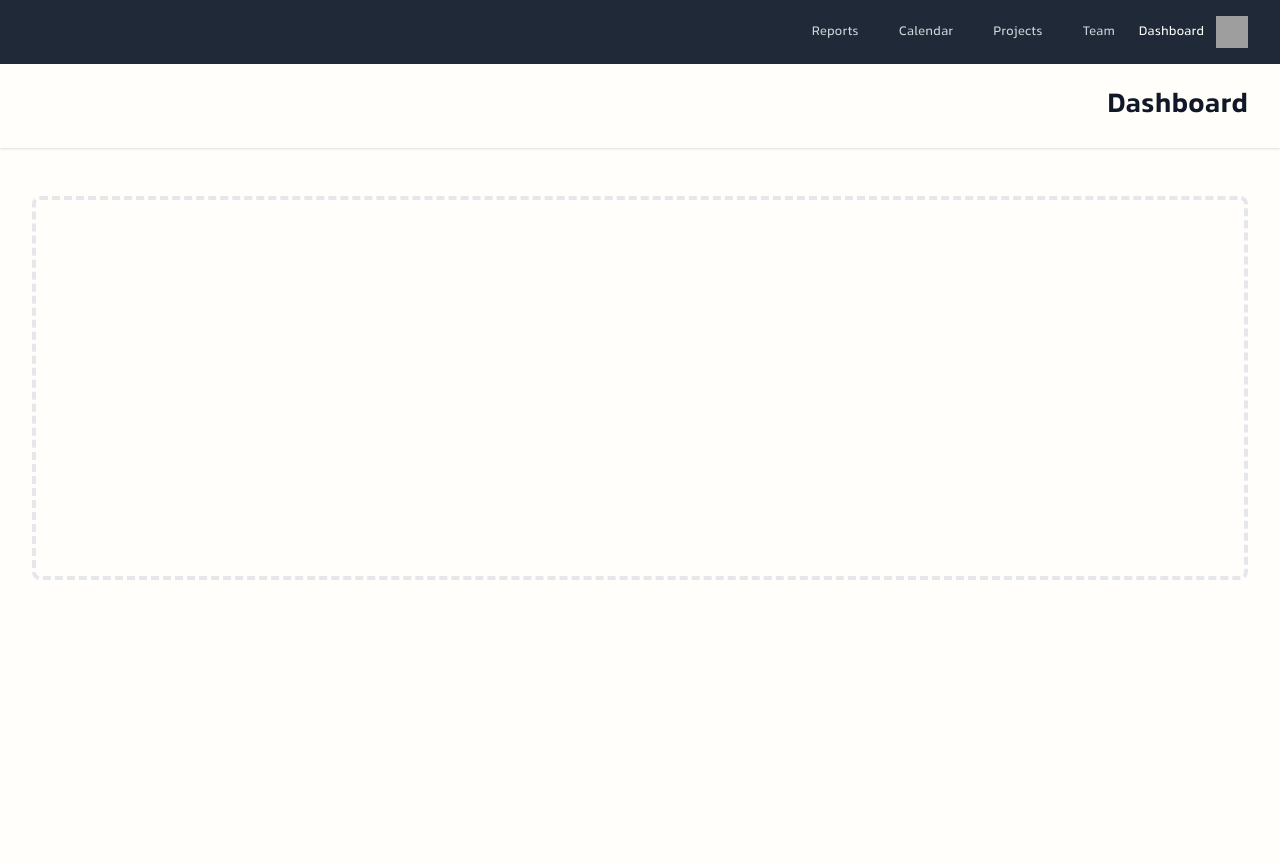
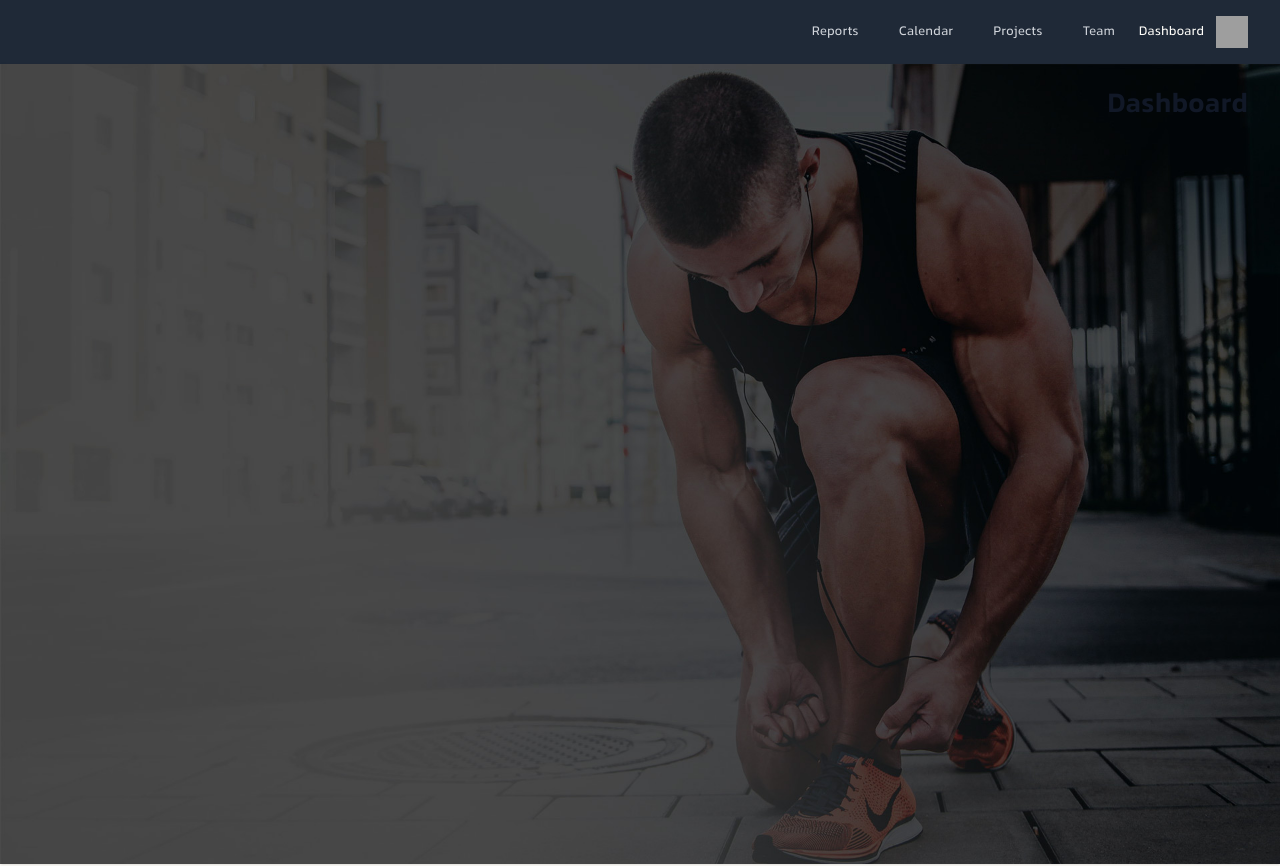
Before and after one commit to mahyarErshad/gimnas, a React (Vite) app: page / in a window 1280 px wide. Shown: the top 866 px of the page. Before the commit the page ends 800 px from the top, so only its background shows below. Built offline with nearby package versions, Linux system fonts and the light colour scheme; grey boxes are pictures that could not be loaded.

Commit message:
background image is done

```diff
--- a/src/index.css
+++ b/src/index.css
@@ -17,8 +17,8 @@
   src: url("/assets/fonts/YekanBakh-Bold.woff");
 }
 :root {
-  --primary-color: #EA4C22;
-  --white: #FFFEFA;
+  --primary-color: #ea4c22;
+  --white: #fffefa;
   --black: #101010;
 }
 html,
@@ -38,3 +38,12 @@ body {
   -webkit-font-smoothing: antialiased;
   -moz-osx-font-smoothing: grayscale;
 }
+header {
+  width: 100%;
+  height: 100vh;
+  background: url("../src/assets/images/banner.jpg") no-repeat bottom center;
+  background-size: cover;
+  position: relative;
+  background-attachment: fixed;
+  z-index: 1;
+}
```
